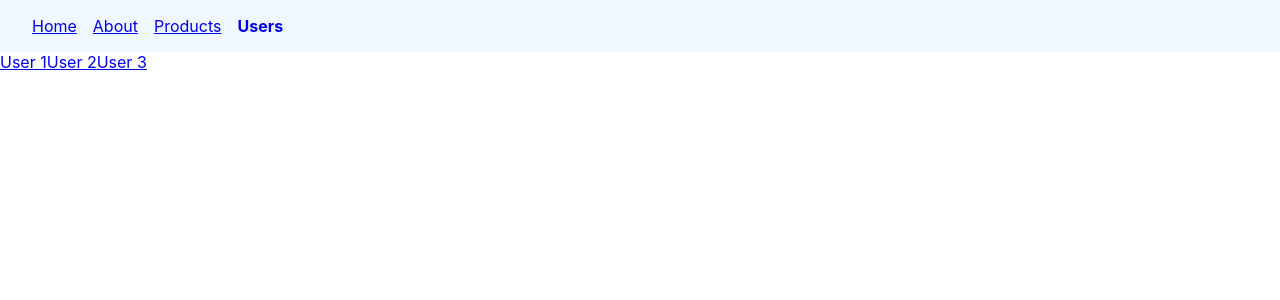
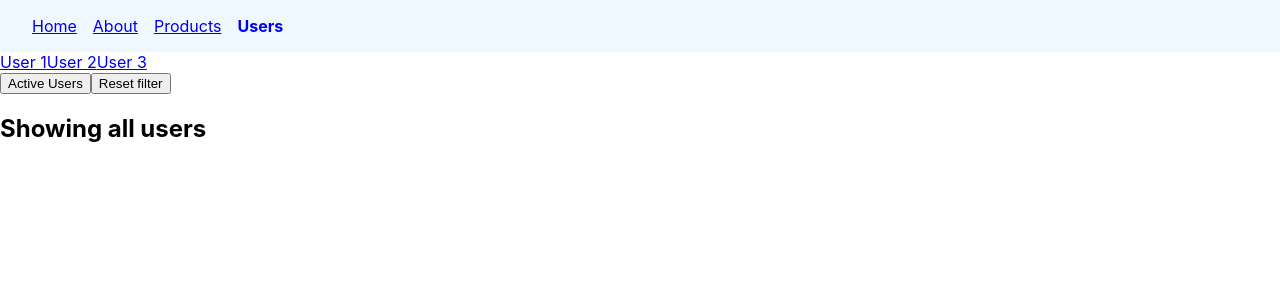
Before and after one commit to ZamurVedovatto/react-router-demo, a React (Create React App) app: page /users in a window 1280 px wide. Shown: the top 300 px of the page. Built offline with nearby package versions, Linux system fonts and the light colour scheme.

Commit message:
search params

```diff
--- a/src/components/Users.js
+++ b/src/components/Users.js
@@ -1,13 +1,23 @@
 import React from 'react'
-import { NavLink, Outlet } from 'react-router-dom'
+import { NavLink, Outlet, useSearchParams } from 'react-router-dom'
 
 export const Users = () => {
+  const[searchParams, setSearchParams] = useSearchParams()
+  const showActiveUsers = searchParams.get('filter') === 'active'
+
   return (
     <div>
       <NavLink to='1'>User 1</NavLink>
       <NavLink to='2'>User 2</NavLink>
       <NavLink to='3'>User 3</NavLink>
       <Outlet />
+      <div>
+        <button onClick={() => setSearchParams({ filter: 'active' })}>Active Users</button>
+        <button onClick={() => setSearchParams({})}>Reset filter</button>
+      </div>
+      {
+        showActiveUsers ? <h2>Showing active users</h2> : <h2>Showing all users</h2>
+      }
     </div>
   )
 }
```
